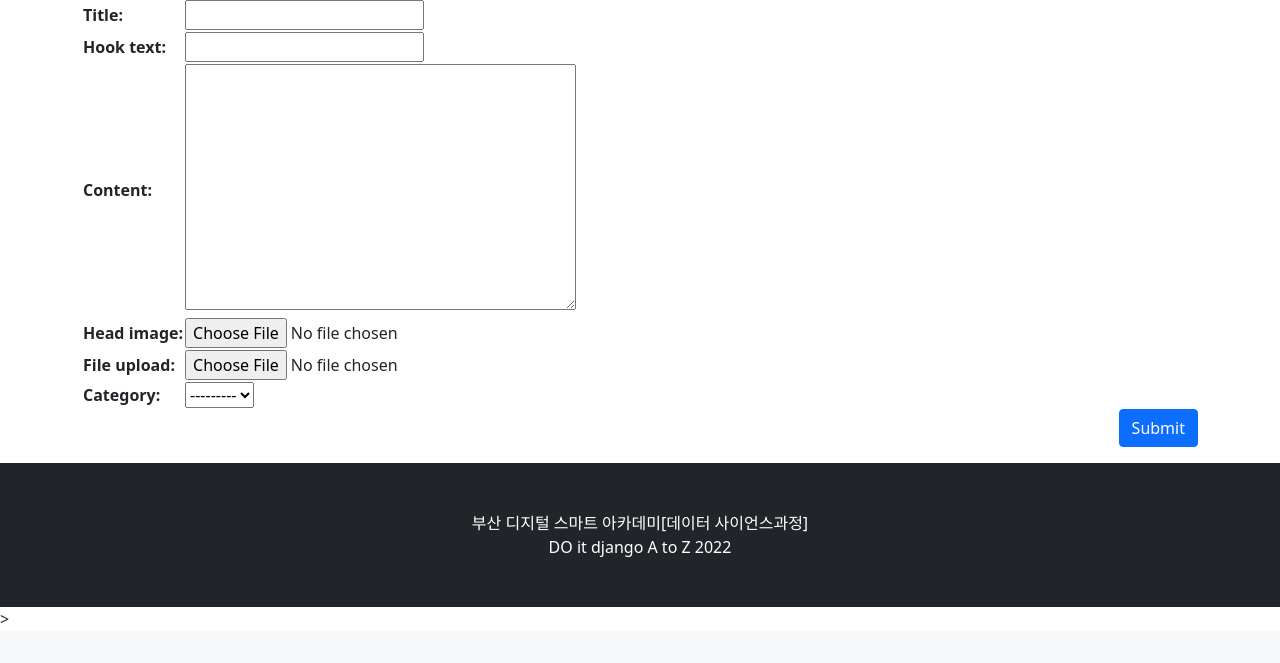
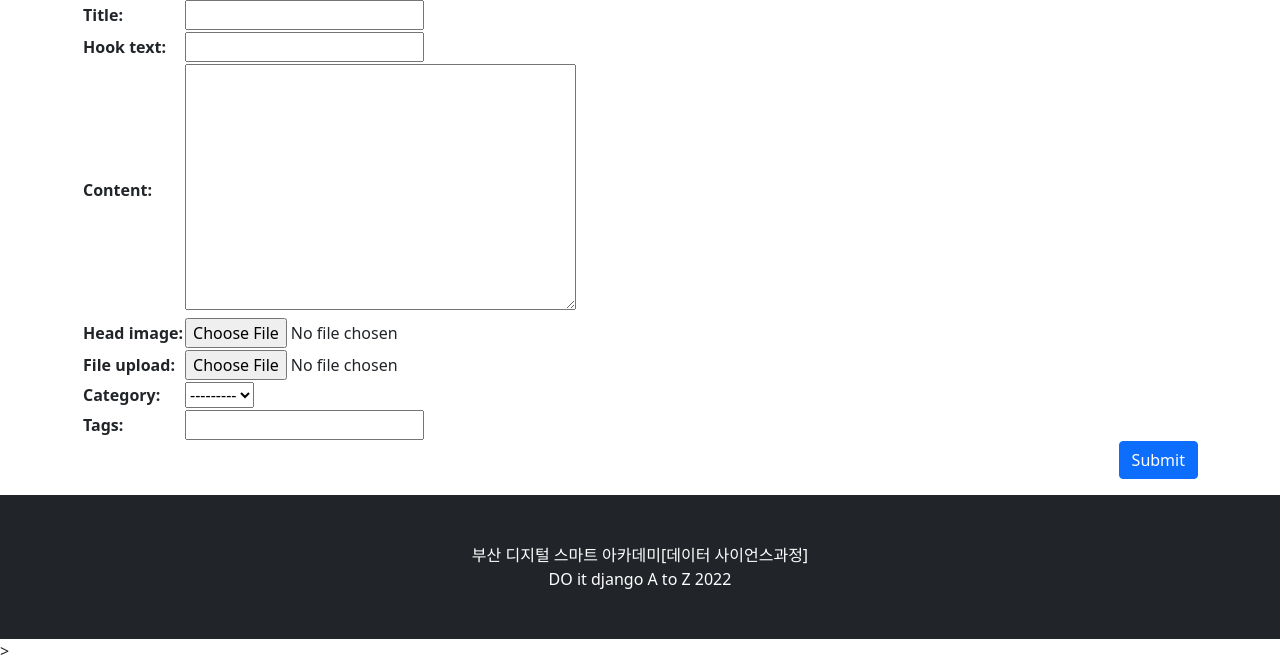
Before and after one commit to kirkwater/do_it_django_a_to_z, a Django app: page /blog/create_post/ in a window 1280 px wide. Shown: the part 178-841 px from the top of the page. Before the commit the page ends 801 px from the top, so only its background shows below. Run offline with Django 3.2, Linux system fonts and the light colour scheme; the visitor is signed in with stand-in values (Sample User, id 1); data that the repository does not hold is empty; some libraries are stand-ins or nearby versions.

Commit message:
텍스트로 태그 입력

```diff
--- a/blog/templates/blog/post_form.html
+++ b/blog/templates/blog/post_form.html
@@ -9,6 +9,8 @@
     <form method = "post" enctype = "multipart/form-data">{% csrf_token %}
         <table>
             {{form}}
+            <th><label for = "id_tags_str">Tags:</label></th>
+            <td><input type = "text" name = "tags_str" id = "id_tags_str"></td>
         </table>
         <button type = "submit" class = "btn btn-primary float-end">Submit</button>
     </form>
--- a/blog/views.py
+++ b/blog/views.py
@@ -3,6 +3,7 @@ from django.views.generic import ListView, DetailView, CreateView, UpdateView
 from django.contrib.auth.mixins import LoginRequiredMixin, UserPassesTestMixin
 from .models import Post, Category, Tag
 from django.core.exceptions import PermissionDenied
+from django.utils.text import slugify
 class PostList(ListView):
     model = Post
     ordering = '-pk'
@@ -38,7 +39,22 @@ class PostCreate(LoginRequiredMixin,UserPassesTestMixin,CreateView):
         current_user = self.request.user
         if current_user.is_authenticated and (current_user.is_staff or current_user.is_superuser): #인증된 유저이면서 스태프이거나 슈퍼유저면 글을 적게 해준다.
             form.instance.author = current_user
-            return super(PostCreate, self).form_valid(form)
+            response = super(PostCreate, self).form_valid(form)
+
+            tags_str = self.request.POST.get('tags_str')
+            if tags_str:
+                tags_str = tags_str.strip()
+                tags_str = tags_str.replace(',', ';')
+                tags_list = tags_str.split(';')
+
+                for t in tags_list:
+                    t = t.strip()
+                    tag, is_tag_created = Tag.objects.get_or_create(name = t)
+                    if is_tag_created:
+                        tag.slug = slugify(t, allow_unicode = True)
+                        tag.save()
+                    self.object.tags.add(tag)
+                return response
         else:
             return redirect('/blog/')
 class PostUpdate(LoginRequiredMixin, UpdateView):
```
Also changed, not shown: blog/tests.py (+11 -1 lines).
